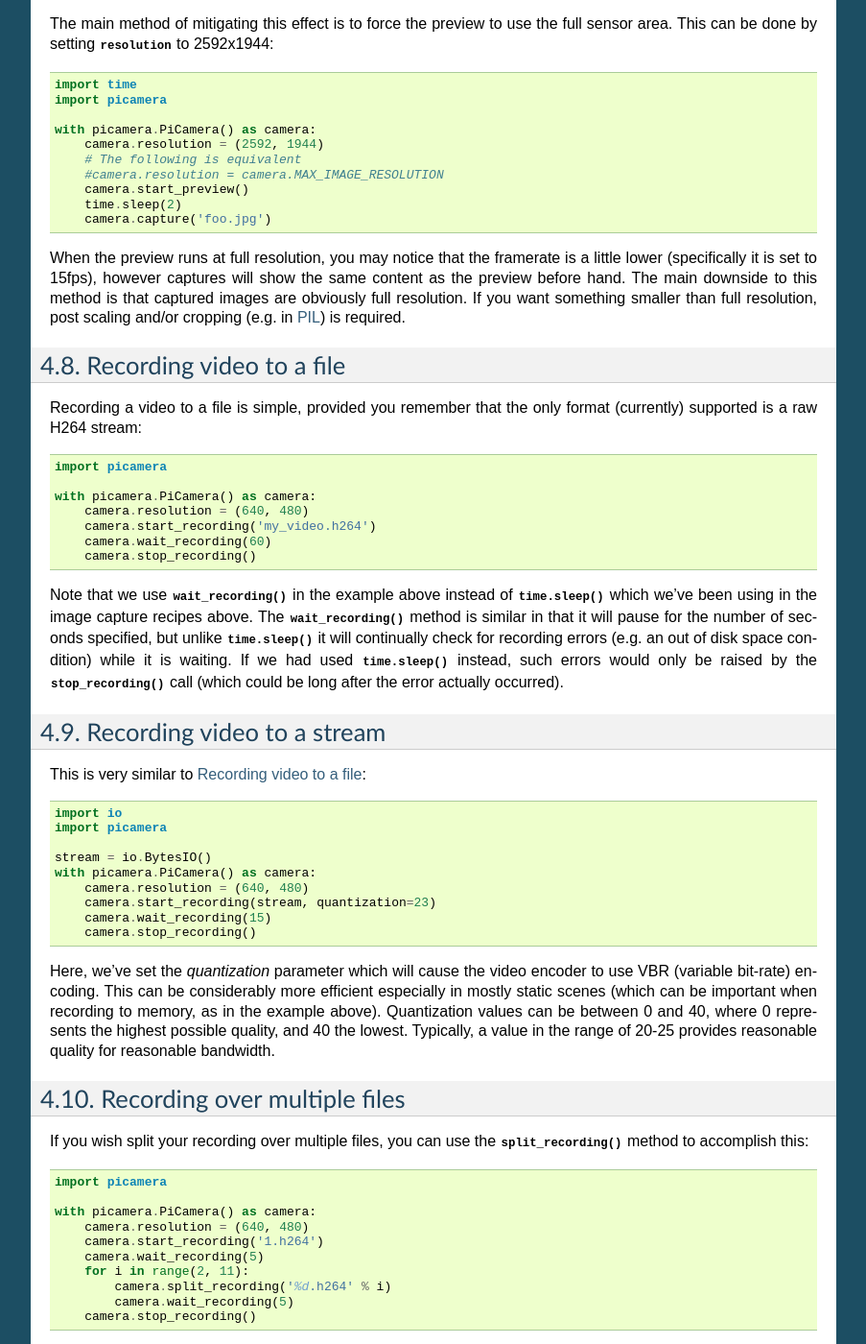
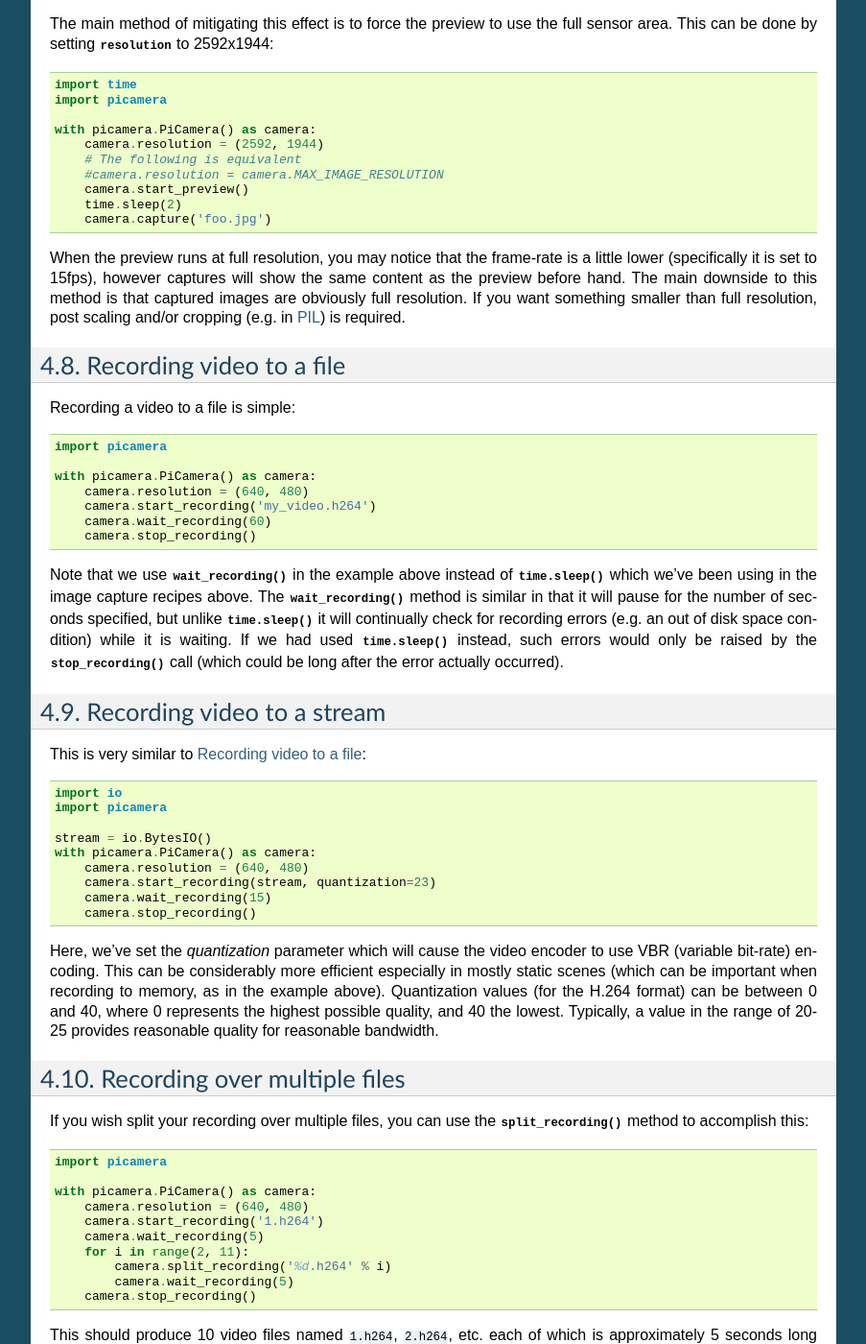
Before and after one commit to waveform80/picamera, a Sphinx documentation site: the page built from docs/recipes1.rst, in a window 1280 px wide and 1400 px high, scrolled down 5570 px. Shown: the whole window at 96% size, without its empty margins (198-1101 px from the left). Built offline with Sphinx 7.4.7, drawn with Linux system fonts in a browser that asks for light colours; some of the changed text lies outside the part shown.

Commit message:
Doc corrections
Mostly spelling corrections, and removal of the notice that H.264 is the
only supported video recording format

```diff
--- a/docs/recipes1.rst
+++ b/docs/recipes1.rst
@@ -329,7 +329,7 @@ full sensor area. This can be done by setting
         time.sleep(2)
         camera.capture('foo.jpg')
 
-When the preview runs at full resolution, you may notice that the framerate is
+When the preview runs at full resolution, you may notice that the frame-rate is
 a little lower (specifically it is set to 15fps), however captures will show
 the same content as the preview before hand. The main downside to this method
 is that captured images are obviously full resolution. If you want something
@@ -342,8 +342,7 @@ required.
 Recording video to a file
 =========================
 
-Recording a video to a file is simple, provided you remember that the only
-format (currently) supported is a raw H264 stream::
+Recording a video to a file is simple::
 
     import picamera
 
@@ -384,10 +383,10 @@ This is very similar to :ref:`file_record`::
 Here, we've set the *quantization* parameter which will cause the video encoder
 to use VBR (variable bit-rate) encoding. This can be considerably more
 efficient especially in mostly static scenes (which can be important when
-recording to memory, as in the example above). Quantization values can be
-between 0 and 40, where 0 represents the highest possible quality, and 40 the
-lowest.  Typically, a value in the range of 20-25 provides reasonable quality
-for reasonable bandwidth.
+recording to memory, as in the example above). Quantization values (for the
+H.264 format) can be between 0 and 40, where 0 represents the highest possible
+quality, and 40 the lowest. Typically, a value in the range of 20-25 provides
+reasonable quality for reasonable bandwidth.
 
 
 .. _split_record:
@@ -412,7 +411,7 @@ If you wish split your recording over multiple files, you can use the
 This should produce 10 video files named ``1.h264``, ``2.h264``, etc. each of
 which is approximately 5 seconds long (approximately because the
 :meth:`~picamera.PiCamera.split_recording` method will only split files at a
-keyframe).
+key-frame).
 
 .. versionadded:: 0.8
 
```
Also changed, not shown: other parts of docs/recipes1.rst (+6 -5 lines).
